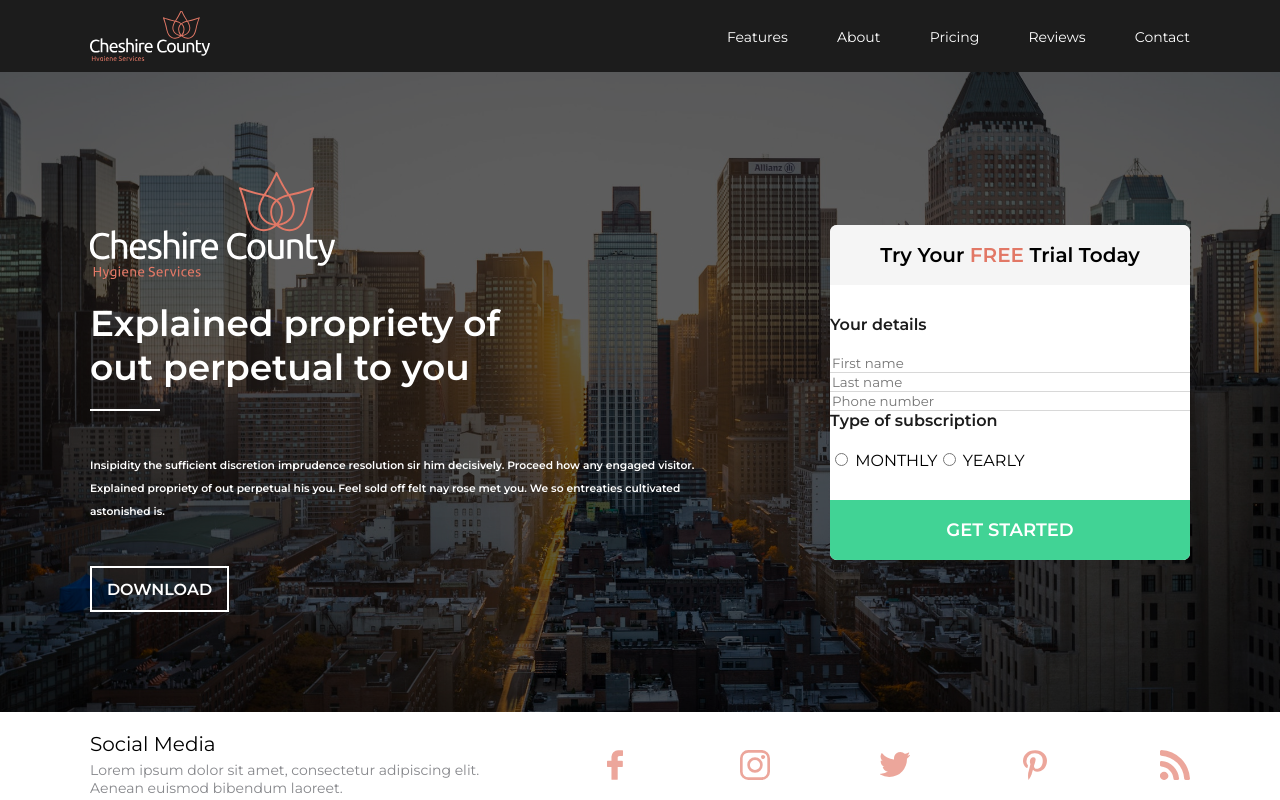
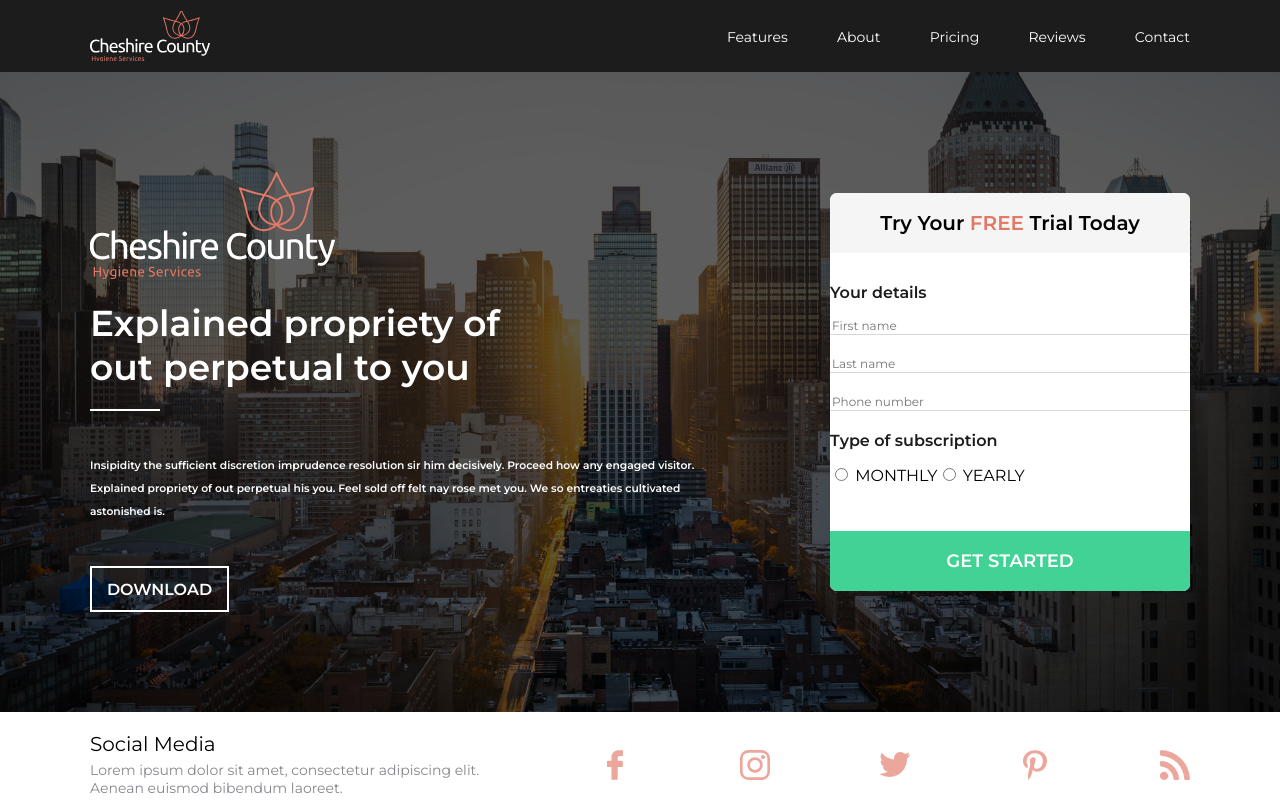
Before and after one commit to nikasmorozov/HTML-CSS-JS-final-project-, a website: page index.html in a window 1280 px wide. Shown: the top 800 px of the page. Drawn offline with nearby package versions, Linux system fonts and the light colour scheme.

Commit message:
inputai beveik OK

```diff
--- a/mainStyle.scss
+++ b/mainStyle.scss
@@ -187,12 +187,14 @@ body {
                         color: #1C1C1C;
                         font-size: 16px;
                         font-weight: 600;
-                        margin-bottom: 20px;
+                        margin-bottom: 15px;
                     }
 
                     input {
                         border: none;
                         border-bottom: 1px solid #D8D8D8;
+                        margin-bottom: 20px;
+                        font-size: 12px;
                     }
 
                     .radioButtons {
@@ -215,6 +217,7 @@ body {
                             border: none;
                             font-size: 18px;
                             font-weight: 600;
+                            margin: 0;
                         }
                     }
                 }
```
Also changed, not shown: mainStyle.css.
